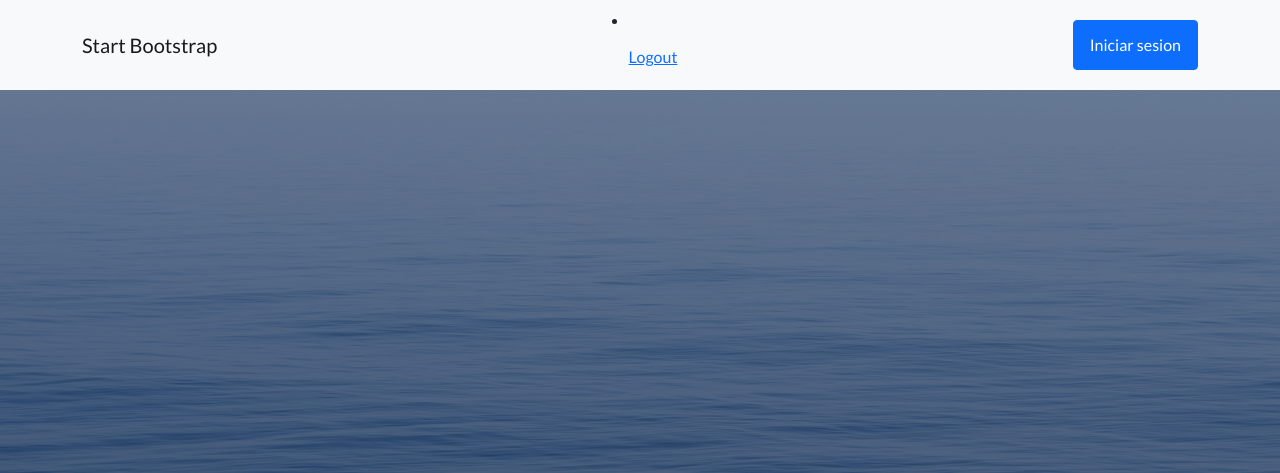
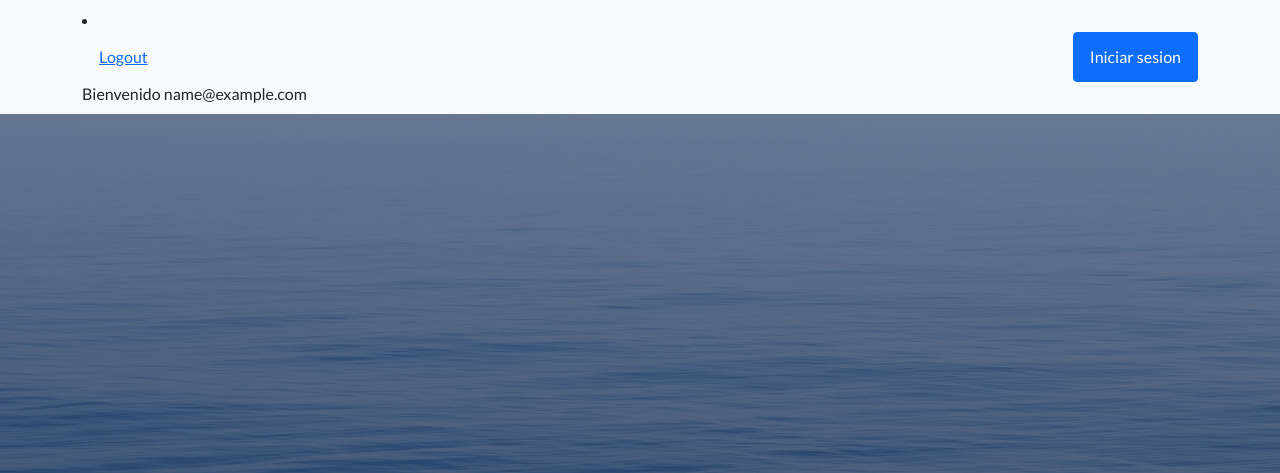
Before and after one commit to YerayDP/AD_Grupo3, a Spring Boot app: page / in a window 1280 px wide. Shown: the top 473 px of the page. Run offline with Spring Boot 4, Linux system fonts and the light colour scheme; the visitor is signed in with stand-in values (Sample User, id 1); some of the project's set-up classes (security, data sources, template engines, error pages and the like) are left out, and stand-ins take their place; some libraries are stand-ins or nearby versions.

Commit message:
nombre del conectado

```diff
--- a/AD_Grupo3/src/main/java/com/example/demo/seguridad/SecurityConfig.java
+++ b/AD_Grupo3/src/main/java/com/example/demo/seguridad/SecurityConfig.java
@@ -28,7 +28,7 @@
 	protected void configure(HttpSecurity http) throws Exception {
 		http
 		.authorizeRequests()
-		.antMatchers("/*","/auth/*","assets/**","/css/**","/js/**","/public/**","/static/**").permitAll()
+		.antMatchers("/*","/auth/login","assets/**","/css/**","/js/**","/public/**","/static/**", "/auth/registerForm").permitAll()
 		.anyRequest().authenticated()
 		.and()
 		.formLogin()
--- a/AD_Grupo3/src/main/resources/templates/index.html
+++ b/AD_Grupo3/src/main/resources/templates/index.html
@@ -20,11 +20,11 @@
         <!-- Navigation-->
         <nav class="navbar navbar-light bg-light static-top">
             <div class="container">
-                <a class="navbar-brand" href="#!">Start Bootstrap</a>
                 <li sec:authorize ="isAuthenticated()" class="nav-item">
 		        	<form class="form-inline" th:action="@{/logout}" method="post">
 						<button class="btn btn-link" type="submit">Logout</button>
 					</form>
+					<div>Bienvenido <span sec:authentication="name"></span></div>
 		        </li>
                 <a class="btn btn-primary" href="@{/auth/login}">Iniciar sesion</a>
             </div>
```
